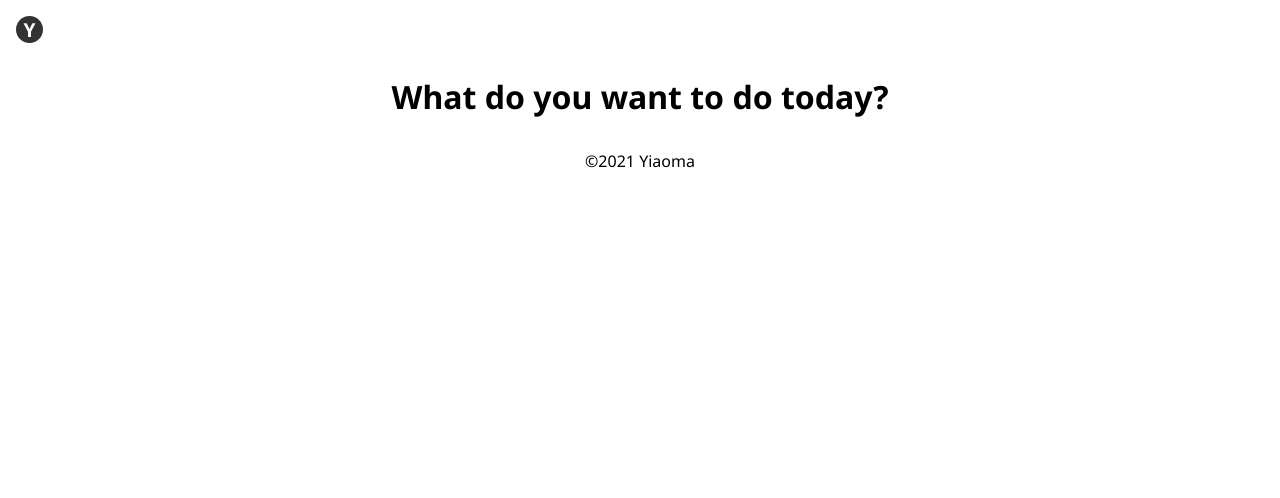
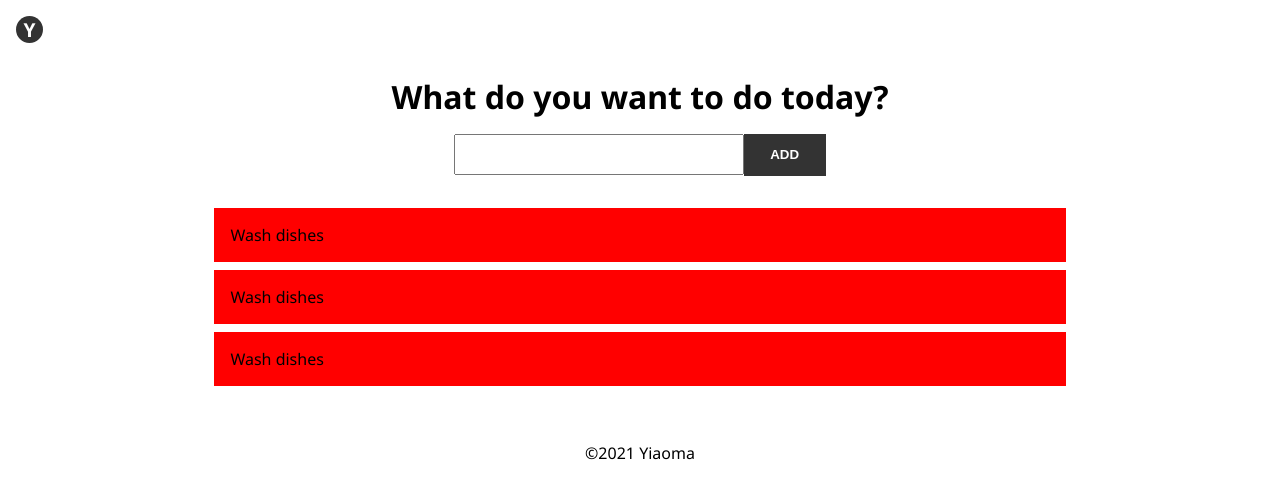
Before and after one commit to Yia0ma/reactjs_todo, a React app: page / in a window 1280 px wide. Shown: the top 498 px of the page. Built offline with nearby package versions, Linux system fonts and the light colour scheme.

Commit message:
Created form and list components.

```diff
--- /dev/null
+++ b/src/components/form/Form.jsx
@@ -0,0 +1,13 @@
+import React from "react";
+
+import {Container, Base, Input, Button} from "./styles";
+
+const Form = ({children, ...props}) => <Container {...props}>{children}</Container>;
+
+Form.Base = ({children, ...props}) => <Base {...props}>{children}</Base>;
+
+Form.Input = ({...props}) => <Input {...props}/>;
+
+Form.Button = ({children, ...props}) => <Button {...props}>{children}</Button>;
+
+export default Form;
--- /dev/null
+++ b/src/components/form/styles.js
@@ -0,0 +1,28 @@
+import styled from "styled-components";
+
+export const Container = styled.div`
+    display: flex;
+    padding: 1em;
+    justify-content: center;
+`;
+
+export const Base = styled.form`
+    display: flex;
+    align-items: center;
+    justify-content: space-between;
+`;
+
+export const Input = styled.input`
+    padding: .4em 1em;
+    font-size: 1.2rem;
+`;
+
+export const Button = styled.button`
+    border: 0;
+    padding: 1em 2em;
+    font-weight: 700;
+    cursor: pointer;
+    background-color: #333;
+    color: #fff;
+    text-transform: uppercase;
+`;
--- a/src/components/index.js
+++ b/src/components/index.js
@@ -1,3 +1,5 @@
 export {default as Header} from "./header/Header";
 export {default as Footer} from "./footer/Footer";
 export {default as Main} from "./main/Main";
+export {default as Form} from "./form/Form";
+export {default as List} from "./list/List";
--- /dev/null
+++ b/src/components/list/List.jsx
@@ -0,0 +1,11 @@
+import React from "react";
+
+import {Container, Base, Item} from "./styles.js";
+
+const List = ({children, ...props}) => <Container {...props}>{children}</Container>;
+
+List.Base = ({children, ...props}) => <Base {...props}>{children}</Base>;
+
+List.Item = ({children, ...props}) => <Item {...props}>{children}</Item>;
+
+export default List;
--- /dev/null
+++ b/src/components/list/styles.js
@@ -0,0 +1,18 @@
+import styled from "styled-components";
+
+export const Container = styled.div`
+    display: flex;
+    padding: 1em;
+`;
+
+export const Base = styled.ul`
+    width: 70%;
+    margin: 0 auto;
+    list-style: none;
+`;
+
+export const Item = styled.li`
+    background-color: red;
+    padding: 1em;
+    margin-bottom: .5em;
+`;
--- a/src/components/main/styles.js
+++ b/src/components/main/styles.js
@@ -3,6 +3,7 @@ import styled from "styled-components";
 export const Container = styled.div`
     display: flex;
     padding: 1em;
+    flex-direction: column;
 `;
 
 export const Title = styled.h1`
--- a/src/containers/MainContainer.jsx
+++ b/src/containers/MainContainer.jsx
@@ -1,10 +1,23 @@
 import React from "react";
 
-import {Main} from "../components";
+import {Main, Form, List} from "../components";
 
 const MainContainer = () => (
     <Main>
         <Main.Title>What do you want to do today?</Main.Title>
+        <Form>
+            <Form.Base>
+                <Form.Input/>
+                <Form.Button>Add</Form.Button>
+            </Form.Base>
+        </Form>
+        <List>
+            <List.Base>
+                <List.Item>Wash dishes</List.Item>
+                <List.Item>Wash dishes</List.Item>
+                <List.Item>Wash dishes</List.Item>
+            </List.Base>
+        </List>
     </Main>
 );
 
```
